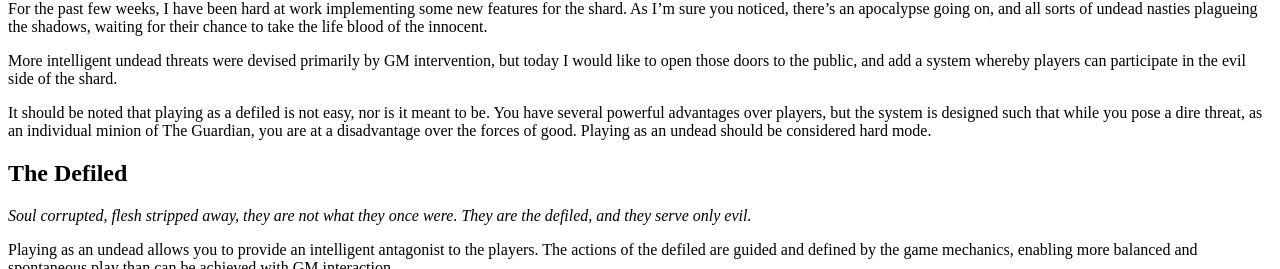
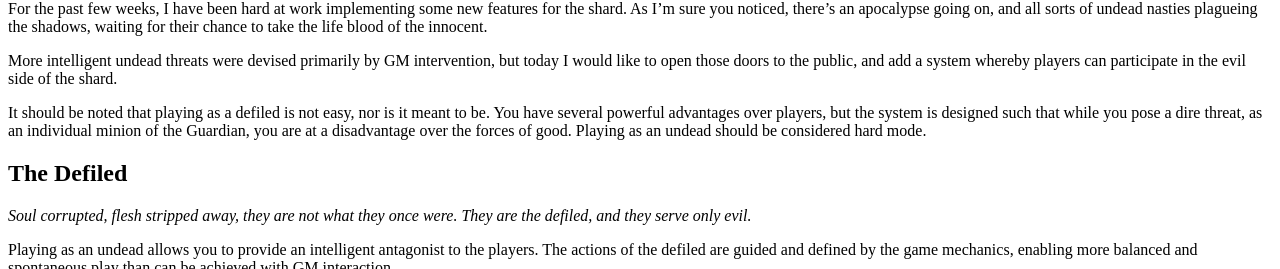
Before and after one commit to nineworldsbooks/nineworldsbooks.github.io, a Jekyll site: the page built from _posts/2013-07-04-the-defiled.md, in a window 1280 px wide and 900 px high, cut to the strip 296-565 px from the top of the window. Built offline with Jekyll 4.4.1, drawn with Linux system fonts in a browser that asks for light colours; comment, search, counter and statistics services are not loaded.

Commit message:
Consistency in casing

```diff
--- a/_posts/2013-07-04-the-defiled.md
+++ b/_posts/2013-07-04-the-defiled.md
@@ -16,7 +16,7 @@ For the past few weeks, I have been hard at work implementing some new features
 
 More intelligent undead threats were devised primarily by GM intervention, but today I would like to open those doors to the public, and add a system whereby players can participate in the evil side of the shard.
 
-It should be noted that playing as a defiled is not easy, nor is it meant to be. You have several powerful advantages over players, but the system is designed such that while you pose a dire threat, as an individual minion of The Guardian, you are at a disadvantage over the forces of good. Playing as an undead should be considered hard mode.
+It should be noted that playing as a defiled is not easy, nor is it meant to be. You have several powerful advantages over players, but the system is designed such that while you pose a dire threat, as an individual minion of the Guardian, you are at a disadvantage over the forces of good. Playing as an undead should be considered hard mode.
 
 ## The Defiled
 
```
